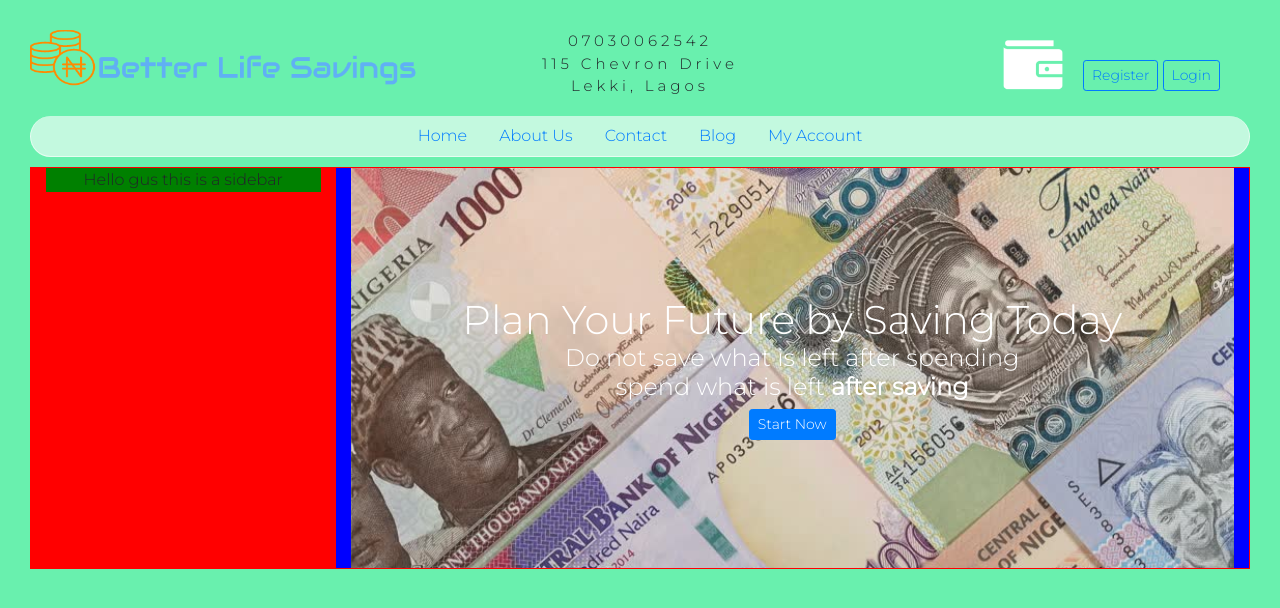
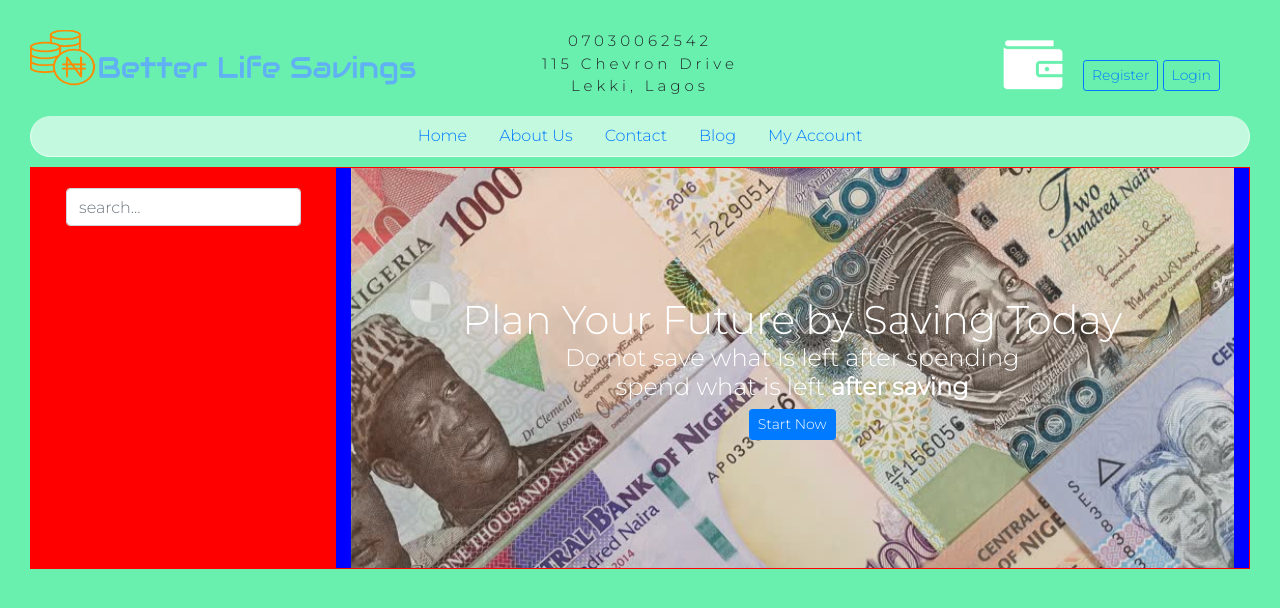
Before and after one commit to Emuohwo/BetterLifeSavings, a React (Create React App) app: page / in a window 1280 px wide. Shown: the top 608 px of the page. Built offline with nearby package versions, Linux system fonts and the light colour scheme.

Commit message:
update made to sidebar

```diff
--- a/src/screens/home/SideBar.js
+++ b/src/screens/home/SideBar.js
@@ -1,14 +1,21 @@
-import React from 'react'
-import styled from 'styled-components'
+import React from "react";
+import { Form, Button } from "react-bootstrap";
+import styled from "styled-components";
 
 const Div = styled.div`
-background:red;
-margin:0;
-`
+  background: red;
+  margin: 0;
+`;
+const Search = styled(Form)`
+  margin: 20px;
+`;
 export const SideBar = () => (
-    <Div className='col-sm-3'>
-        <div style={{background:'green'}}>
-        Hello gus this is a sidebar
-        </div>
-    </Div>
-)
+  <Div className="col-sm-3">
+    <Search>
+      <Form.Group controlId="formBasicEmail">
+        <Form.Label srOnly>Search</Form.Label>
+        <Form.Control type="text" placeholder="search..." />
+      </Form.Group>
+    </Search>
+  </Div>
+);
```
